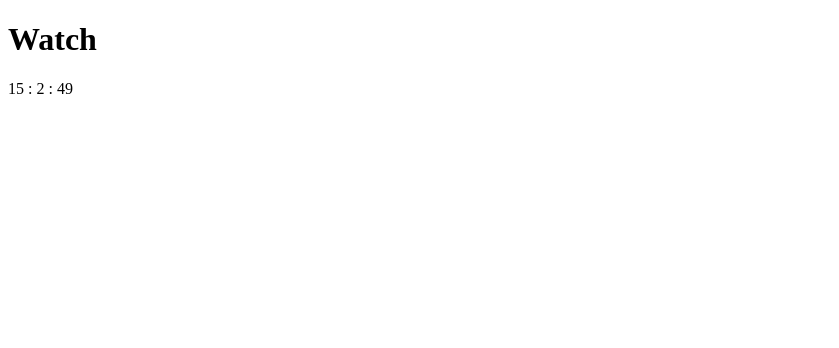
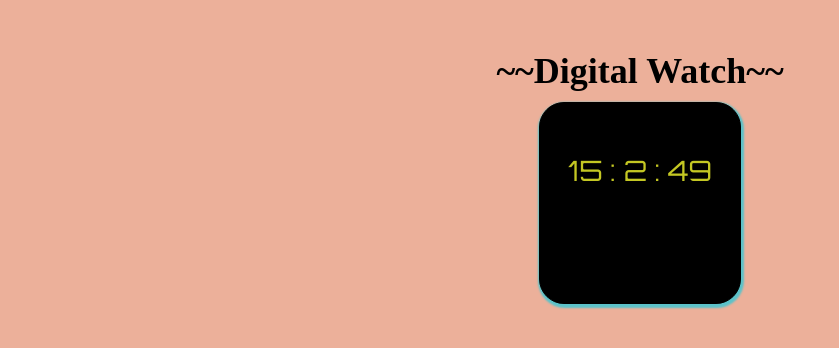
Before and after one commit to krisanu886/digital-clock, a plain HTML site: page index.html in a window 1280 px wide. Shown: the whole page, without its empty margins (0-839 px from the left). Drawn offline with Linux system fonts and the light colour scheme.

Commit message:
updated 1.0

```diff
--- a/index.html
+++ b/index.html
@@ -1,15 +1,23 @@
 <!DOCTYPE html>
 <html lang="en">
+
 <head>
     <meta charset="UTF-8">
     <meta http-equiv="X-UA-Compatible" content="IE=edge">
     <meta name="viewport" content="width=device-width, initial-scale=1.0">
     <title>Watch</title>
+    <link rel="stylesheet" href="style.css">
+</head>
 
-</head>
 <body>
-    <div><h1>Watch</h1></div>
-    <div id="watch"></div>
+    <div id="text">
+        <h1>~~Digital Watch~~</h1>
+    </div>
+    <div id="container">
+        <div id="current-time"></div>
+        <div id="current-date"></div>
+    </div>
 </body>
 <script src="mock.js"></script>
+
 </html>
--- a/mock.js
+++ b/mock.js
@@ -5,7 +5,19 @@ let clock = () => {
     let sec = today.getSeconds();
     let time = `${hours} : ${mins} : ${sec}`
     console.log(time);
-    document.getElementById("watch").innerText = time;
+    document.getElementById("current-time").innerText = time;
     setInterval(clock, 1000);
 }
 clock();
+
+// let clock1 = () =>{
+//     let currentDate = new Date();
+//     let day = String(currentDate.getDate()).padStart(2, '0');
+//     let month = String(currentDate.getMonth()+1).padStart(2,'0');
+//     let year = currentDate.getFullYear();
+//    currentDate = day + '/' + month + '/' + year;
+//    document.write(currentDate);
+
+// }
+// console.log(clock1())
+// clock1();
--- a/style.css
+++ b/style.css
@@ -0,0 +1,27 @@
+@import url('https://fonts.googleapis.com/css?family=Orbitron');
+*{
+    margin: auto;
+    padding: auto;
+    text-align: center;
+    background-color: rgb(236, 176, 154);
+}
+#container{
+    font-family: 'orbitron', sans-serif;
+    width: 200px;
+    height: 200px;
+    border: 1px solid rgb(0, 0, 0);
+    border-radius: 25px;
+    margin-top: 10px;
+    background-color: rgb(0, 0, 0);
+    box-shadow: 1px 2px 2px 2px rgb(91, 194, 201);
+}
+#text{
+    margin-top: 50px;
+    font-size: large;
+}
+#current-time{
+    background-color: rgb(0, 0, 0);
+    color: rgb(196, 199, 35);
+    font-size: 28px;
+    margin-top: 50px;
+}
```
